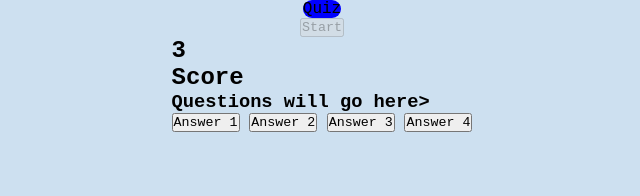
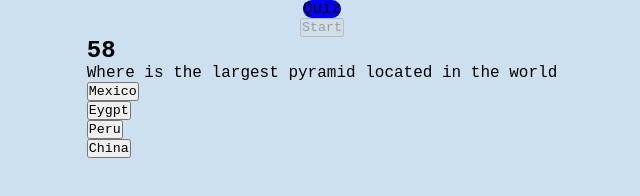
Before and after one commit to VictorMontelongo/quiz, a plain HTML site: page index.html in a window 1280 px wide. Both pictures are taken after a click on the button "Start". Shown: the whole page, without its empty margins (318-958 px from the left). Drawn offline with Linux system fonts and the light colour scheme.

Commit message:
uploading work, need to add scoreboard and final results

```diff
--- a/assets/js/script.js
+++ b/assets/js/script.js
@@ -1,6 +1,6 @@
 // establish global variables
 
-// This should display win lose cons
+// This should display win lose condition
 var winLoss = document.querySelector(".win-loss");
 
 // Start button
@@ -9,8 +9,7 @@ var startBtn = document.querySelector(".start-button");
 var scoreboard = document.querySelector(".scoreboard");
 // Score total
 var totalScore = document.querySelector(".total-score");
-// Answer Options
-var ansBtn = document.querySelector(".answer-options");
+var score = 0;
 
 var isWin = false;
 
@@ -19,29 +18,31 @@ var timerElement = document.querySelector(".timer-text");
 var timer;
 var timerCount;
 
-// question and answer variables... at first I atttempted to make a querselector but I tried a group array instead
-var quesSelection = document.querySelector("#question");
-var optionSelection = document.querySelector("#options");
+// question and answer variables
+var quesSelection = document.querySelector(".questions");
+var quesIndex = 0;
+var score = 0;
+
 var questions = [{
   question: "Where is the largest pyramid located in the world",
-  options: ["Mexico", "Eygpts", "Peru", "China"],
+  ansoptions: ["Mexico", "Eygpt", "Peru", "China"],
   answer: "Mexico",
 },
 {
   question: " This word “Minne” derives from a word in the Dakota language meaning what? ",
-  options: ["land", "grass", "water", "lake"],
+  ansoptions: ["land", "grass", "water", "lake"],
   answer: "water",
 
 },
 {
   question: "Lift Bridge, Boom Island, and Canal Park are all Minnesota companies that focus on the production of what?",
-  options: ["lumber", "beer", "corn", "apples"],
+  ansoptions: ["lumber", "beer", "corn", "apples"],
   answer: "beer"
 
 },
 {
   question: "What was the last name at birth of legendary Minnesota musician Prince? ",
-  options: ["Nelson", "Johnson", "Smith", "Wilson"],
+  ansoptions: ["Nelson", "Johnson", "Smith", "Wilson"],
   answer: "Nelson"
 
 }
@@ -51,16 +52,18 @@ var questions = [{
 
 function startGame() {
   isWin = false;
-  timerCount = 5;
+  timerCount = 60;
   // this should prevent the user from pressing the start button while the quiz is in progress
   startBtn.disabled = true;
   startTimer()
+
 }
 
 //  my time starter using elements from mini project guess game
 function startTimer() {
   // Sets timer
-  timer = setInterval(function () {
+  var timer = setInterval(function () {
+    questionRender()
     timerCount--;
     timerElement.textContent = timerCount;
     if (timerCount >= 0) {
@@ -82,21 +85,44 @@ function startTimer() {
 
 function loseGame() {
   winLoss.textContent = "GAME OVER";
-  startButton.disabled = false;
-
+  startBtn.disabled = false;
 }
-function wingame() {
+function winGame() {
   winLoss.textContent = "Nice"
   startBtn.disabled = false;
+}
+// This function should work with function startGame with the Array of questions
+function questionRender() {
+  var currentQues = questions[quesIndex];
+  // var pTag = document.createElement("p");
+  quesSelection.textContent = currentQues.question
+  for (var i = 0; i < currentQues.ansoptions.length; i++) {
+    var ansoptions = currentQues.ansoptions[i]
+    var div = document.createElement("div")
+    var btn = document.createElement("button")
+    btn.textContent = ansoptions
+    btn.answer = quesSelection.answer
+    btn.addEventListener("click", function (event) { Answerlistener(event.target, currentQues.answer); }, false)
+    div.appendChild(btn)
+    quesSelection.appendChild(div)
+  }
+}
+//how to make the correct choice can be made
+function Answerlistener(btn, answer) {
+  console.log(btn.textContent, answer)
+  if (btn.textContent === answer) {
+    checkAnswer()
+  }
+  questionRender()
+  quesIndex++
+}
+
+function checkAnswer(userAnswer) {
+  if (userAnswer === questions.answer)
+    score = score + 1;
 }
 
 
 
 
-
-
-
-
-
-
 startBtn.addEventListener("click", startGame);
--- a/index.html
+++ b/index.html
@@ -13,14 +13,10 @@
   <button class="start-button">Start</button>
   <main>
     <Section>
-      <h1 class="timer-text">Time Remaining</h1>
-      <h2 class="scorboard">Score</h2>
-      <h3 id="questions">Questions will go here></h3>
-      <ul id="options"></ul>
-      <button class="ansBtn">Answer 1</button>
-      <button class="ansBtn">Answer 2</button>
-      <button class="ansBtn">Answer 3</button>
-      <button class="ansBtn">Answer 4</button>
+      <h1 class="timer-text">Time Remaining </h1>
+      <div class="questions"></div>
+
+
     </Section>
   </main>
   <script src="./assets/js/script.js"></script>
```
